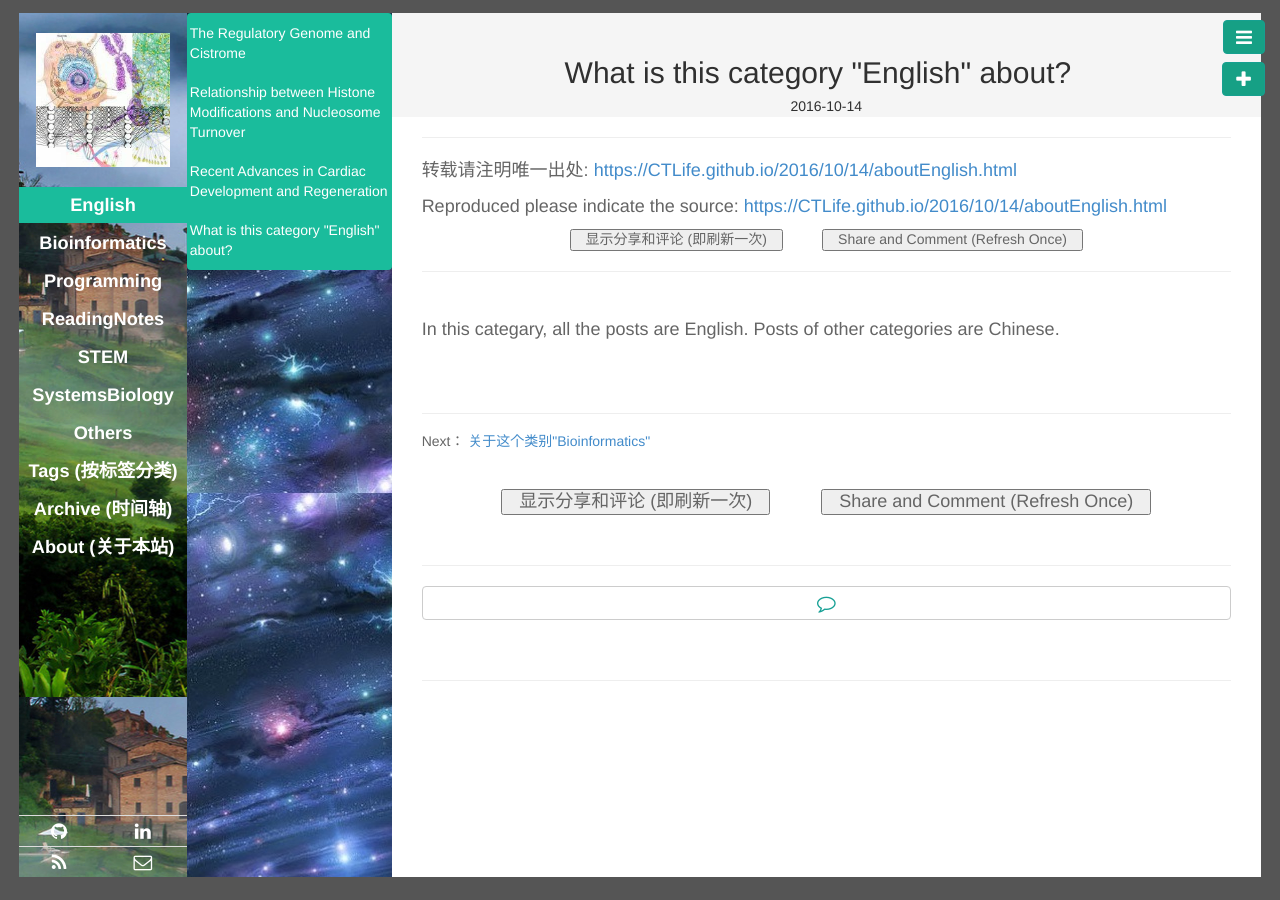
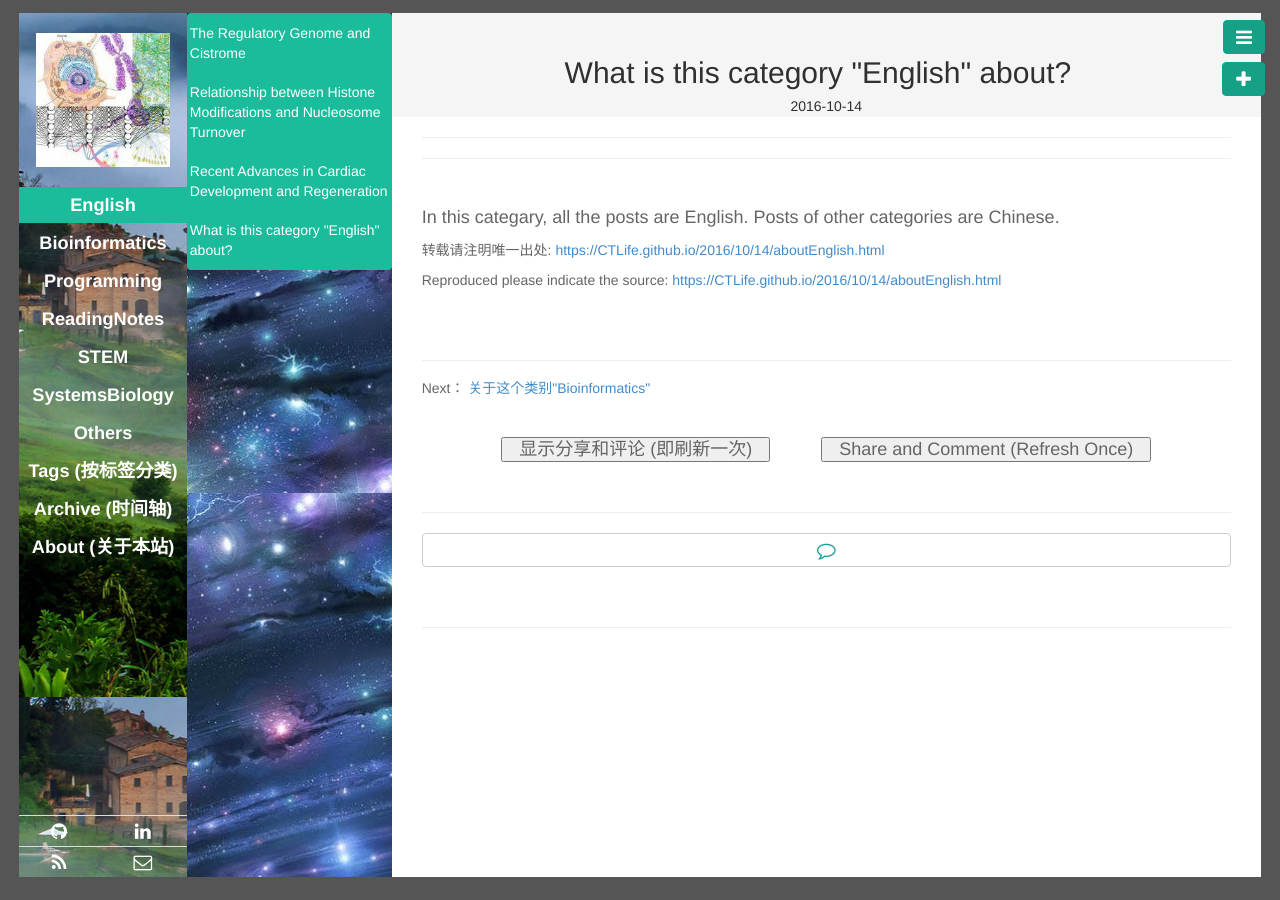
Before and after one commit to CTLife/CTLife.github.io, a Jekyll site: the page built from _posts/English/2016-10-14-aboutEnglish.md, in a window 1280 px wide. Built offline with Jekyll 4.4.1, drawn with Linux system fonts in a browser that asks for light colours; Markdown is read by kramdown in place of the engine named in the settings; comment, search, counter and statistics services are not loaded.

Commit message:
Update post.html

```diff
--- a/_layouts/post.html
+++ b/_layouts/post.html
@@ -12,17 +12,13 @@ layout: base
     <div class="col-md-13 aside3-content">
         <hr>
         <div id="content">
-            <p>转载请注明唯一出处: <a href=" {{ site.url }}{{ page.url }} ">{{ site.url }}{{ page.url }}</a></p>
-            <p>Reproduced please indicate the source: <a href=" {{ site.url }}{{ page.url }} ">{{ site.url }}{{ page.url }}</a></p>
-            <center>  <h5>
-		 <input type="button"   value="  显示分享和评论 (即刷新一次)  "  onClick="window.location.reload()">
-		  &emsp; &emsp;
-		 <input type="button"   value="  Share and Comment (Refresh Once)  "  onClick="window.location.reload()">
-	    </h5>  </center>
 	    <hr>
             <br>
             {{ content }}
          </div>
+
+            <p>转载请注明唯一出处: <a href=" {{ site.url }}{{ page.url }} ">{{ site.url }}{{ page.url }}</a></p>
+            <p>Reproduced please indicate the source: <a href=" {{ site.url }}{{ page.url }} ">{{ site.url }}{{ page.url }}</a></p>
 
 	<br><br><hr>
         <div style="margin-top:10px;margin-bottom:10px">
```
